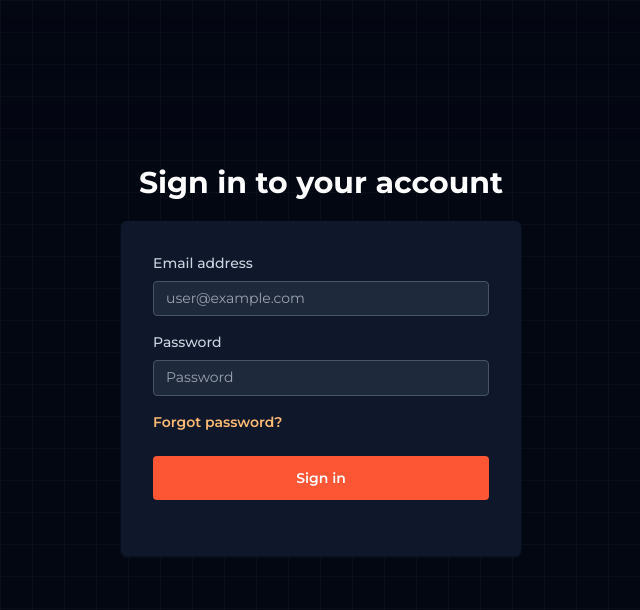
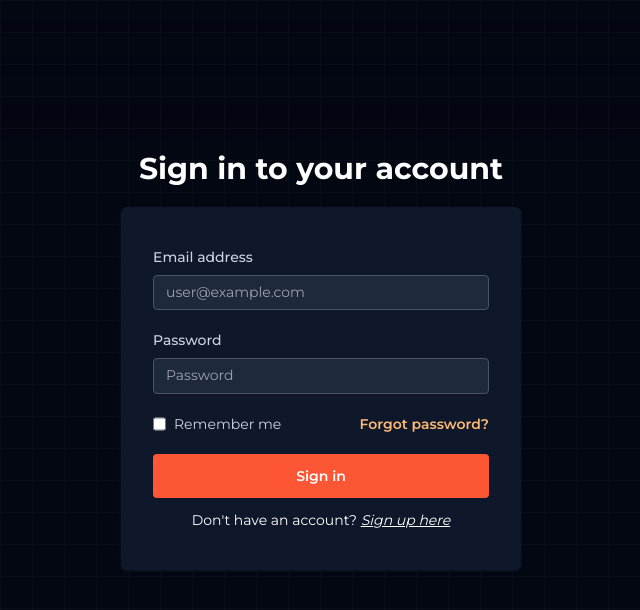
Before and after one commit to jvgervacio/pyro-webapp, a React (Vite) app: page /signin in a window 1280 px wide. Shown: the top 610 px of the page, without its empty margins (319-959 px from the left). Built offline with nearby package versions, Linux system fonts and the light colour scheme; no server answers; what tailwindcss-animation-delay would draw is missing.

Commit message:
added firebase to the app

```diff
--- a/package.json
+++ b/package.json
@@ -11,9 +11,10 @@
   "dependencies": {
     "@react-icons/all-files": "^4.1.0",
     "dotenv": "^16.0.3",
-    "firebase": "^9.19.0",
+    "firebase": "^9.19.1",
     "react": "^18.2.0",
     "react-dom": "^18.2.0",
+    "react-firebase-hooks": "^5.1.1",
     "react-icons": "^4.8.0",
     "react-map-gl": "^7.0.21",
     "react-redux": "^8.0.5",
--- a/src/main.tsx
+++ b/src/main.tsx
@@ -7,6 +7,19 @@ import SigninPage from './pages/signin_page';
 import NotFoundPage from './pages/not_found'
 import TrackingPage from './pages/track_page'
 import SignupPage from './pages/signup_page'
+import {initializeApp} from 'firebase/app';
+
+
+const firebaseConfig = {
+  apiKey: import.meta.env.VITE_FIREBASE_API_KEY,
+  authDomain: import.meta.env.VITE_FIREBASE_AUTH_DOMAIN,
+  databaseURL: import.meta.env.VITE_FIREBASE_DATABASE_URL,
+  projectId: import.meta.env.VITE_FIREBASE_PROJECT_ID,
+  storageBucket: import.meta.env.VITE_FIREBASE_STORAGE_BUCKET,
+  messagingSenderId: import.meta.env.VITE_FIREBASE_MESSAGING_SENDER_ID,
+  appId: import.meta.env.VITE_FIREBASE_APP_ID,
+};
+initializeApp(firebaseConfig);
 
 ReactDOM.createRoot(document.getElementById('root') as HTMLElement).render(
   <React.StrictMode>
@@ -20,5 +33,6 @@ ReactDOM.createRoot(document.getElementById('root') as HTMLElement).render(
           <Route path='*' element={<NotFoundPage />} />
         </Routes>
       </BrowserRouter>
+
   </React.StrictMode>,
 )
--- a/src/pages/signin_page.tsx
+++ b/src/pages/signin_page.tsx
@@ -1,28 +1,92 @@
-import React from 'react';
-import Navbar from '../components/navbar';
-import { Link } from 'react-router-dom';
+import React, { useEffect, useState } from "react";
+import { Form, Link, useNavigate } from "react-router-dom";
+import {signInWithEmailAndPassword, getAuth} from 'firebase/auth';
+import {getApp} from 'firebase/app';
+import { useAuthState } from "react-firebase-hooks/auth";
 
 const SigninPage: React.FC = () => {
+  const [email, setEmail] = useState("");
+  const [password, setPassword] = useState("");
+  const [remember_me, setRememberme] = useState(false);
+  const [user, loading, error] = useAuthState(getAuth());
+  const navigate = useNavigate();
+
+  const login = async () => {
+    try {
+      console.log("Logging in...");
+      await signInWithEmailAndPassword(getAuth(),email, password);
+      navigate("/dashboard");
+    } catch (error: any) {
+      console.log(error.message);
+    }
+  }
 
   return (
-        <div className='grid w-full h-screen bg-repeat place-items-center bg-cell'>
-            <div className='flex flex-col items-center content-center w-[400px] gap-5 -translate-y-10'>
-                <h1 className='text-3xl font-bold font-montserrat animate-slidein'>Sign in to your account</h1>
-                <div className="w-full px-8 py-8 rounded-md shadow shadow-slate-900 bg-slate-900 animate-slidein">
-                    <div className="w-full mb-4">
-                        <label className="block mb-2 text-sm font-medium text-slate-300" htmlFor="email address"> Email address </label>
-                        <input className="w-full textfield" id="email address"type="text"placeholder="user@example.com"/>
+    <div className="grid w-full h-screen bg-repeat place-items-center bg-cell">
+      <div className="flex flex-col items-center content-center w-[400px] gap-5 -translate-y-10">
+        <h1 className="text-3xl font-bold font-montserrat animate-slidein">
+          Sign in to your account
+        </h1>
+        <div className="flex flex-col w-full gap-5 px-8 py-10 rounded-md shadow shadow-slate-900 bg-slate-900 animate-slidein justify-stretch">
+        <div>
+              <label
+                className="block mb-2 text-sm font-medium text-slate-300"
+                htmlFor="email-address"
+              >
+                Email address
+              </label>
+              <input
+                className="w-full textfield"
+                id="email-address"
+                type="email"
+                value={email}
+                placeholder="user@example.com"
+                onChange={(e) => setEmail(e.target.value)}
+              />
             </div>
-                    <div className="w-full mb-4">
-                        <label className="block mb-2 text-sm font-medium text-slate-300" htmlFor="password"> Password </label>
-                        <input className="w-full textfield"id="password"type="password"placeholder="Password"/>
+            <div>
+              <label
+                className="block mb-2 text-sm font-medium text-slate-300"
+                htmlFor="password"
+              >
+                Password
+              </label>
+              <input
+                className="w-full textfield"
+                id="password"
+                type="password"
+                value={password}
+                placeholder="Password"
+                onChange={(e) => setPassword(e.target.value)}
+              />
             </div>
-                    <a className='font-semibold text-orange-300'>Forgot password?</a>
-                    <div className="mt-6 mb-6">
-                            <button className="w-full button"  type="button"> Sign in
-                            </button>
+            <div className="flex justify-between">
+              <div className="flex gap-2">
+                <input
+                  className=""
+                  id="rememberme"
+                  type="checkbox"
+                  placeholder="Password"
+                  onChange={(e) => setRememberme(e.target.checked)}
+                ></input>
+                <label className="text-slate-300" htmlFor="rememberme">
+                  Remember me
+                </label>
+              </div>
+              <a className="font-semibold text-orange-300">Forgot password?</a>
             </div>
 
+            <div>
+              <button className="w-full mb-3 button" type="submit" onClick={login}>
+                Sign in
+              </button>
+              <p className="text-center">
+                Don't have an account?{" "}
+                <Link className="italic underline" to="/signup">
+                  Sign up here
+                </Link>
+              </p>
+            </div>
         </div>
       </div>
     </div>
--- a/src/pages/signup_page.tsx
+++ b/src/pages/signup_page.tsx
@@ -1,7 +1,7 @@
 import React from 'react';
 import Navbar from '../components/navbar';
 import { Link } from 'react-router-dom';
-
+import { getAuth, createUserWithEmailAndPassword } from 'firebase/auth';
 const SignupPage: React.FC = () => {
   return (
       <div className='grid w-full h-screen bg-repeat place-items-center bg-cell'>
--- a/src/pages/track_page.tsx
+++ b/src/pages/track_page.tsx
@@ -2,9 +2,6 @@ import React from "react";
 import Navbar from "../components/navbar";
 import { Link } from "react-router-dom";
 import Map, {ScaleControl} from "react-map-gl";
-import { MapboxScaleControl } from "react-map-gl/dist/esm/types";
-
-const MAPBOX_TOKEN = "pk.eyJ1IjoianZnZXJ2YWNpbzEyMDQ5MCIsImEiOiJjbGZ3eXV6YmkwamNyM21xcXJ3cWJqNXJ0In0.G3OxdgB6KeDqeoE099AYJQ";
 
 const TrackingPage: React.FC = () => {
   const initialViewState = {
@@ -26,13 +23,14 @@ const TrackingPage: React.FC = () => {
             // latitude={initialViewState.latitude}
             pitch={initialViewState.pitch}
             mapStyle="mapbox://styles/jvgervacio120490/clfwy7lf5003001rwivsiq3ck"
-            mapboxAccessToken={MAPBOX_TOKEN}
+            mapboxAccessToken={import.meta.env.VITE_MAPBOX_API_KEY}
             minZoom={3}
             bearing={initialViewState.bearing}
             attributionControl={false}
             style={{ width: "100%", height: "100%" }}
+
             >
-            <ScaleControl/>
+            <ScaleControl position="bottom-left" />
           </Map>
         </div>
       </section>
--- a/vite.config.ts
+++ b/vite.config.ts
@@ -3,7 +3,6 @@ import react from '@vitejs/plugin-react'
 
 // https://vitejs.dev/config/
 export default defineConfig({
-  plugins: [
-    react(),
-  ],
+  plugins: [react(),],
+
 })
```
Also changed, not shown: src/util/firebase_handler.tsx (added), 2 other files (tests, documents, lock files or other folders). Lines whose indentation alone changed are shown as unchanged.
